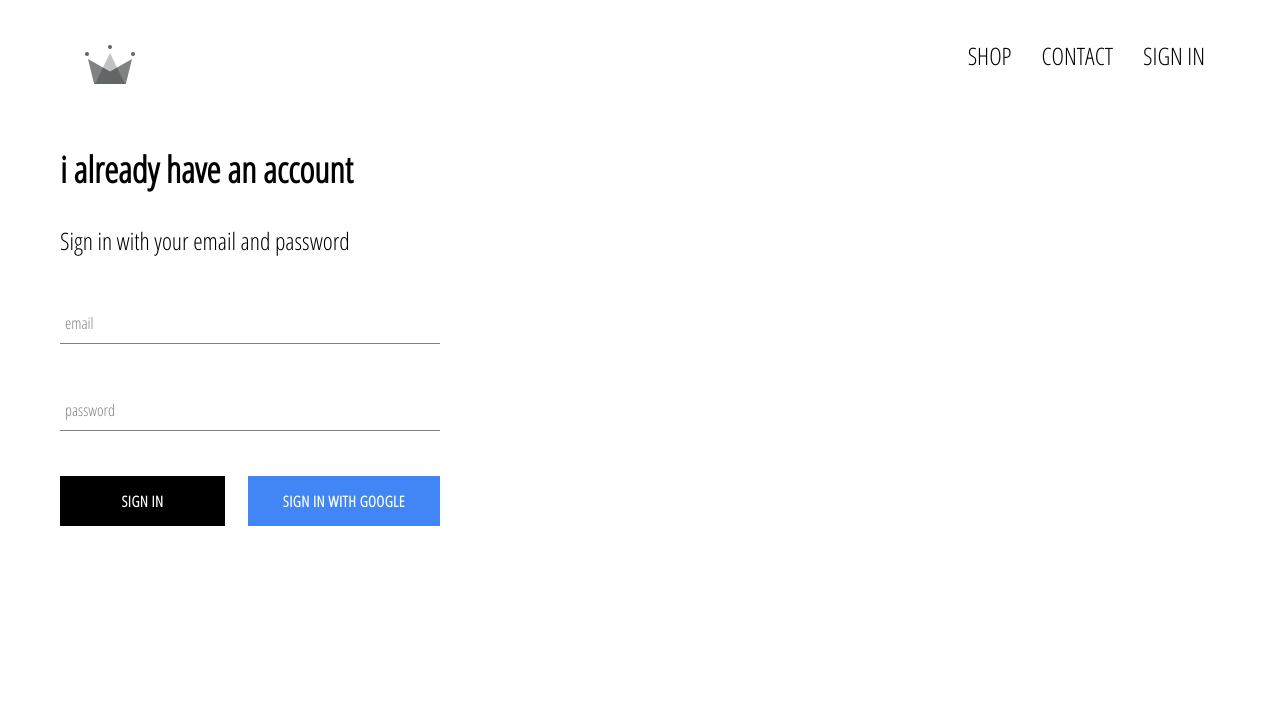
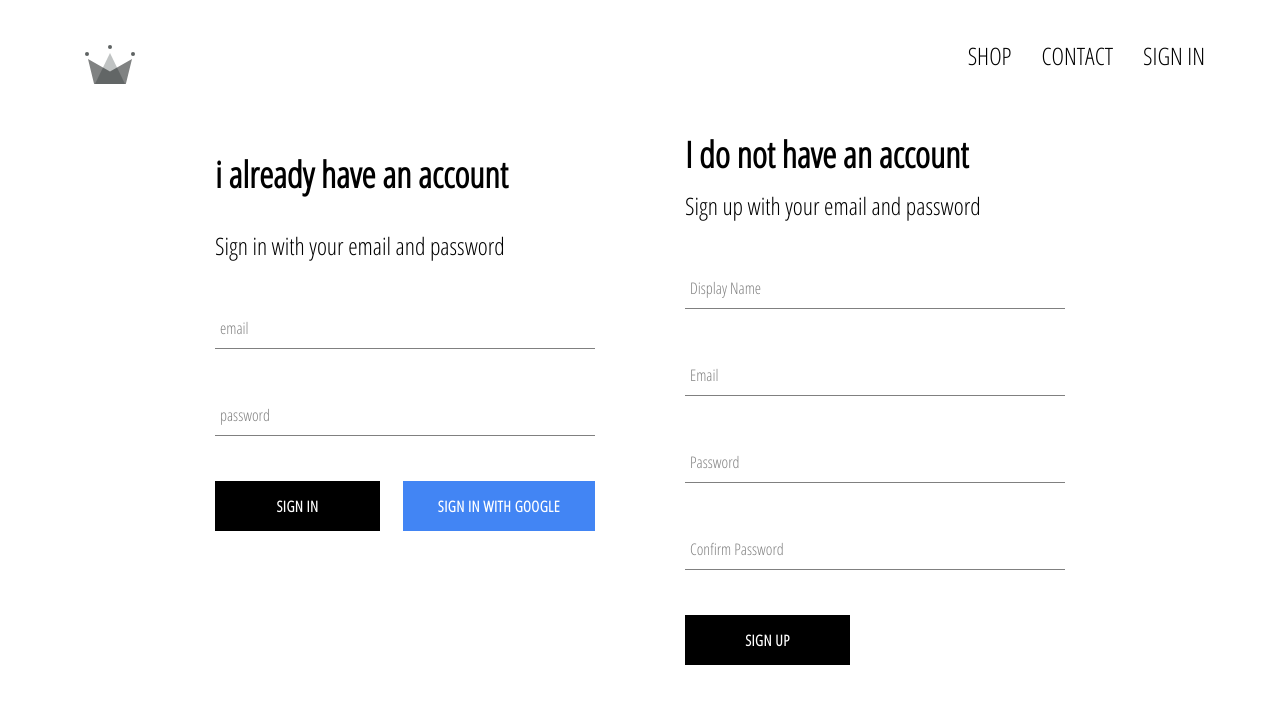
Before and after one commit to atharva312/crwn-clothing2, a React (Create React App) app: page /signin in a window 1280 px wide. Shown: the top 704 px of the page. Built offline with nearby package versions, Linux system fonts and the light colour scheme; no server answers.

Commit message:
implemented firebase utils, included ability to store authenticatwed users in firestore ddisplayName:,

```diff
--- a/src/App.js
+++ b/src/App.js
@@ -5,7 +5,7 @@
 import ShopPage from './pages/shop/shop.components';
 import Header from './components/header/header.components';
 import SignInAndSignup from './pages/sign-in-and-sign-up/sign-in-and-sign-up.components';
-import {auth} from './firebase/firebase.utils';
+import {auth,createUserProfileDocument} from './firebase/firebase.utils';
 
 class App extends React.Component{
   constructor(){
@@ -13,16 +13,28 @@
 
     this.state = {
       currentUser : null,
-    }
-  }
+    };
+  };
 
   unsubscribefromAuth = null;
 
   componentDidMount(){
-    this.unsubscribefromAuth =  auth.onAuthStateChanged(user => {
-      this.setState({currentUser:user});
+    this.unsubscribefromAuth =  auth.onAuthStateChanged(async userAuth => {
+      if(userAuth){
+        const userRef = await createUserProfileDocument(userAuth);
 
-      console.log(user);
+        userRef.onSnapshot(snapShot => {
+          this.setState({
+            id:snapShot.id,
+            ...snapShot.data()
+          });
+          console.log(this.state);
+        });
+
+
+      }
+        this.setState({currentUser:userAuth});
+
     });
   }
 
--- a/src/components/header/header.components.jsx
+++ b/src/components/header/header.components.jsx
@@ -14,9 +14,9 @@
       <Link className="option" to="/shop">CONTACT</Link>
       {
         currentUser?
-        <div className='option' onClick={()=>auth.signOut()}>SIGN OUT</div>
+        (<div className='option' onClick={()=>auth.signOut()}>SIGN OUT</div>)
         :
-        <Link className='option' to="/signin">SIGN IN</Link>
+        (<Link className='option' to="/signin">SIGN IN</Link>)
       }
     </div>
   </div>
--- /dev/null
+++ b/src/components/sign-up/sign-up.components.jsx
@@ -0,0 +1,93 @@
+import React from 'react';
+import FormInput from '../form-input/form-input.components';
+import CustomButton from '../custom-button/custom-button.components';
+import {auth,createUserProfileDocument} from '../../firebase/firebase.utils';
+import './sign-up.styles.scss';
+
+class SignUp extends React.Component{
+  constructor(){
+    super();
+    this.state = {
+      displayName:"",
+      email:"",
+      password:"",
+      confirmPassword:""
+    }
+  }
+
+  handleSubmit = async event => {
+    event.preventDefault();
+    const {displayName,email,password,confirmPassword} = this.state;
+
+    if(password !== confirmPassword){
+      alert("Passwords dont match");
+      return;
+    }
+
+    try{
+      const {user} = await auth.createUserWithEmailAndPassword(email,password);
+      await createUserProfileDocument(user,{displayName});
+
+      this.setState({
+        displayName:"",
+        email:"",
+        password:"",
+        confirmPassword:""
+      })
+
+    }catch(error){
+      console.error(error);
+    }
+  }
+  handleChange = event => {
+    const {name,value} = event.target;
+    this.setState({[name]:value});
+  }
+
+  render(){
+    const {displayName,email,password,confirmPassword} = this.state;
+    return(
+      <div className = "sign-up">
+        <h2 className="title">I do not have an account</h2>
+        <span>Sign up with your email and password</span>
+        <form className="sign-up-form" onSubmit={this.handleSubmit}>
+          <FormInput
+            type="text"
+            name="displayName"
+            value = {displayName}
+            onChange = {this.handleChange}
+            label="Display Name"
+            required
+            />
+          <FormInput
+            type = "email"
+            name="email"
+            value = {email}
+            onChange = {this.handleChange}
+            label="Email"
+            required
+            />
+          <FormInput
+            type="password"
+            name="password"
+            value = {password}
+            onChange = {this.handleChange}
+            label="Password"
+            required
+            />
+          <FormInput
+            type="password"
+            name="confirmPassword"
+            value = {confirmPassword}
+            onChange = {this.handleChange}
+            label="Confirm Password"
+            required
+            />
+            <CustomButton type="submit">SIGN UP</CustomButton>
+        </form>
+      </div>
+    )
+  }
+}
+
+export default SignUp;
--- /dev/null
+++ b/src/components/sign-up/sign-up.styles.scss
@@ -0,0 +1,9 @@
+.sign-up{
+  display: flex;
+  flex-direction: column;
+  width: 380px;
+
+  .title{
+    margin: 10px 0;
+  }
+}
--- a/src/firebase/firebase.utils.js
+++ b/src/firebase/firebase.utils.js
@@ -13,6 +13,33 @@
   measurementId: "G-ZGMLN8C1G9"
 };
 
+export const createUserProfileDocument = async (userAuth,additionalData) =>{
+  if(!userAuth) return;
+
+  const userRef = firestore.doc(`user/${userAuth.uid}`);
+  const snapShot = await userRef.get();
+
+  if(!snapShot.exists){
+    const {displayName,email} = userAuth;
+    const createdAt = new Date();
+
+    try{
+      await userRef.set(
+        {
+          displayName,
+          email,
+          createdAt,
+          ...additionalData
+        }
+      )
+    }catch(error){
+      console.log("error creating user" , error.message )
+    }
+
+  }
+  return userRef;
+}
+
 firebase.initializeApp(config);
 
 export const auth = firebase.auth();
--- a/src/pages/sign-in-and-sign-up/sign-in-and-sign-up.components.jsx
+++ b/src/pages/sign-in-and-sign-up/sign-in-and-sign-up.components.jsx
@@ -1,10 +1,12 @@
 import React from 'react';
 import './sign-in-and-sign-up.styles.scss';
 import SignIn from '../../components/sign-in/sign-in.components';
+import SignUp from '../../components/sign-up/sign-up.components';
 
 const SignInAndSignup = () => (
   <div className="sign-in-and-sign-up">
     <SignIn />
+    <SignUp />
   </div>
 )
 
--- a/src/pages/sign-in-and-sign-up/sign-in-and-sign-up.styles.scss
+++ b/src/pages/sign-in-and-sign-up/sign-in-and-sign-up.styles.scss
@@ -0,0 +1,6 @@
+.sign-in-and-sign-up{
+  width: 850px;
+  display: flex;
+  justify-content: space-between;
+  margin: 30px auto;
+}
```
